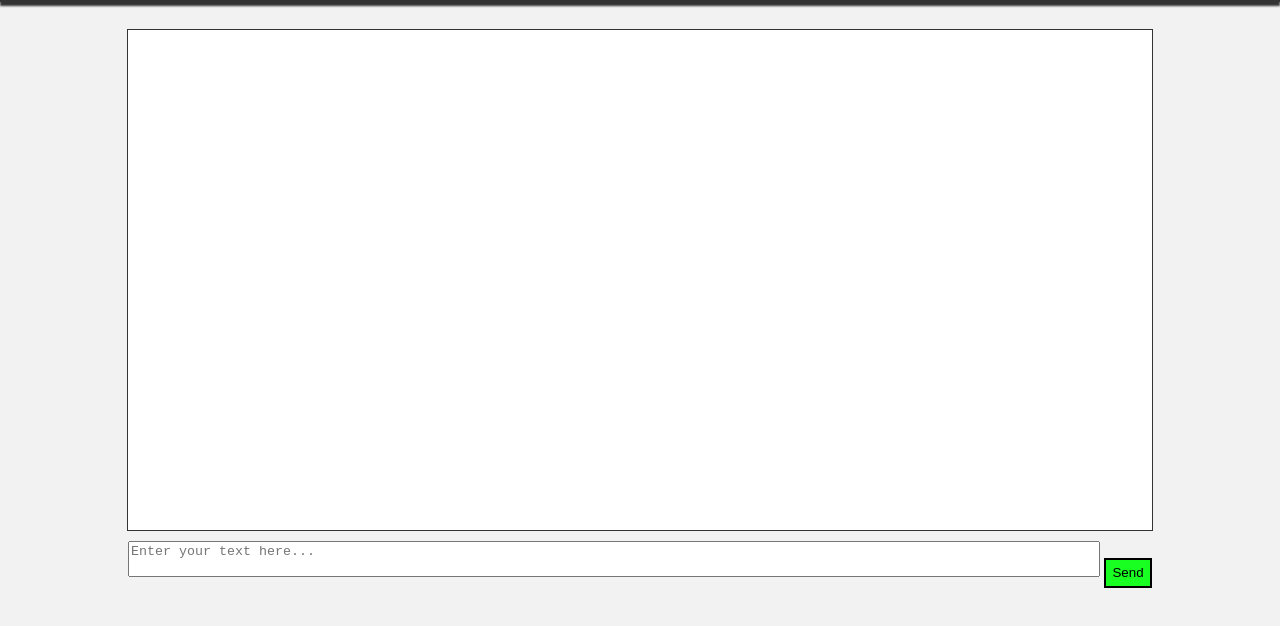
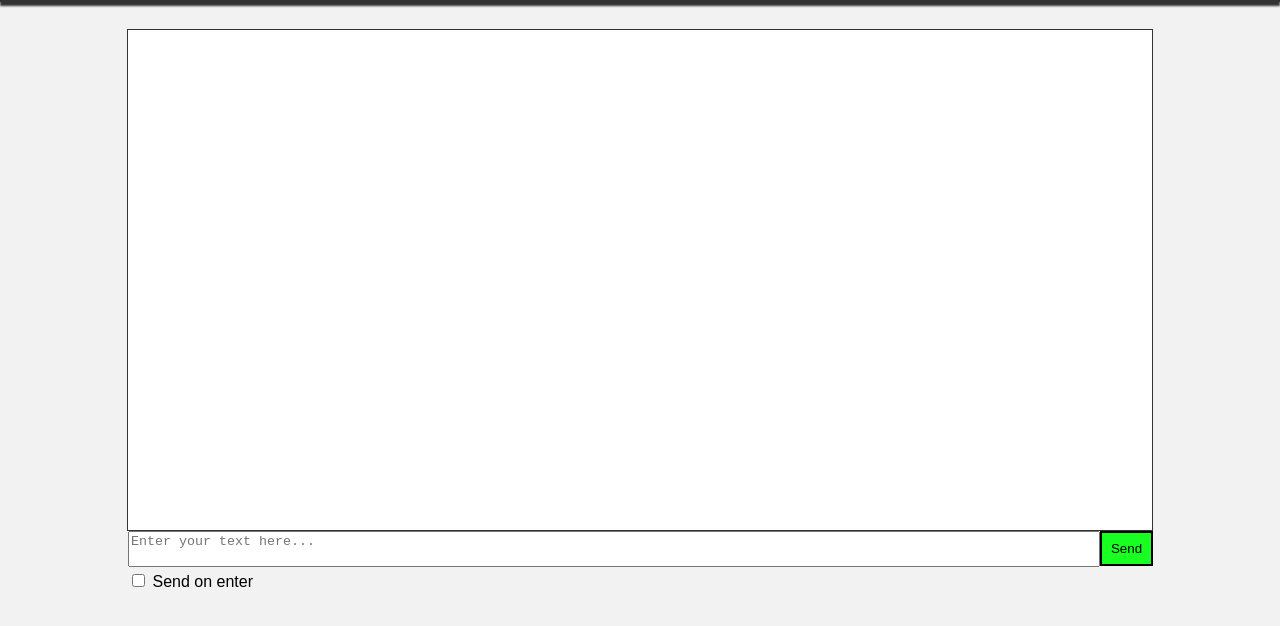
Before and after one commit to Sasindu1997/jQuery-AJAX-practices, a plain HTML site: page chatbox.html in a window 1280 px wide. Shown: the part 58-684 px from the top of the page. Drawn offline with Linux system fonts and the light colour scheme.

Commit message:
implementing chat feartures

```diff
--- a/chatbox.html
+++ b/chatbox.html
@@ -4,6 +4,7 @@
     <meta charset="UTF-8">
     <meta name="viewport" content="width=device-width, initial-scale=1.0">
     <title>Chatbox</title>
+    <script type="text/javascript" src="js/jquery-3.5.1.min.js"></script>
     <style type="text/css">
         body{
             margin: 0;
@@ -37,18 +38,32 @@
         textarea{
             resize: none;
             width: 966px;
-            margin-top: 10px;
         }
         #send{
-            height: 30px;
+            height: 35px;
+            width: 53px;
             margin: 0px ;
             background-color: #19ff21;
             border: 2px solid;
-            text-align: center;
+            position: absolute;
         }
+
     </style>
 </head>
 <body>
+    <script>
+        $(function(){
+            $("#textbox").keypress(function(e){
+                if(e.which == 13){
+                    if($("#enter").prop("checked")){
+                        console.log("enter passed");
+                        e.preventDefault();
+                    }
+                }
+            });
+        });
+    </script>
+
     <div id="header">
         <div>
             <h1>jQuery Chatbot v. 3.5.1 </h1>
@@ -60,6 +75,10 @@
             <textarea id="textbox" placeholder="Enter your text here..."></textarea>
             <button id="send">Send</button>
         </div>
+        <div id="controls">
+            <input type="checkbox" id="enter">
+            <label>Send on enter</label>
+        </div>
     </div>
 </body>
 </html>
```
